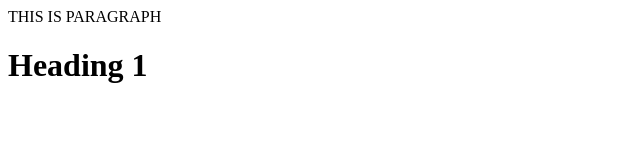
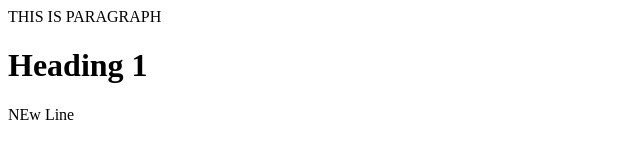
Before and after one commit to z4in-ul/WADCLASS, a plain HTML site: page index.html in a window 1280 px wide. Shown: the full height of the page, 0-640 px from the left. Drawn offline with Linux system fonts and the light colour scheme.

Commit message:
another new line added

```diff
--- a/index.html
+++ b/index.html
@@ -10,6 +10,9 @@ THIS IS PARAGRAPH
             Heading 1
 
         </h1>
+        <p>
+            NEw Line
+        </p>
 
     </body>
 </html>
```
